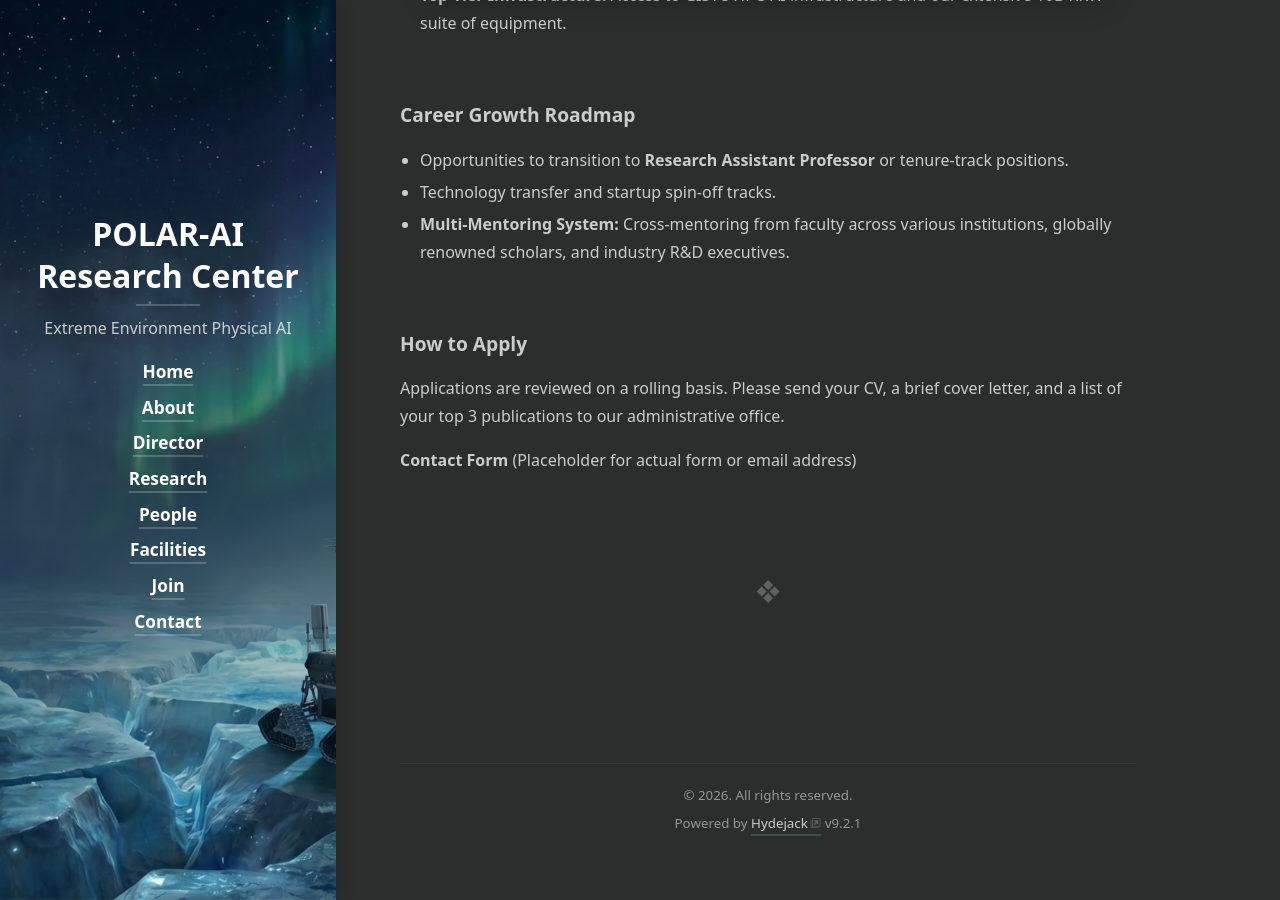
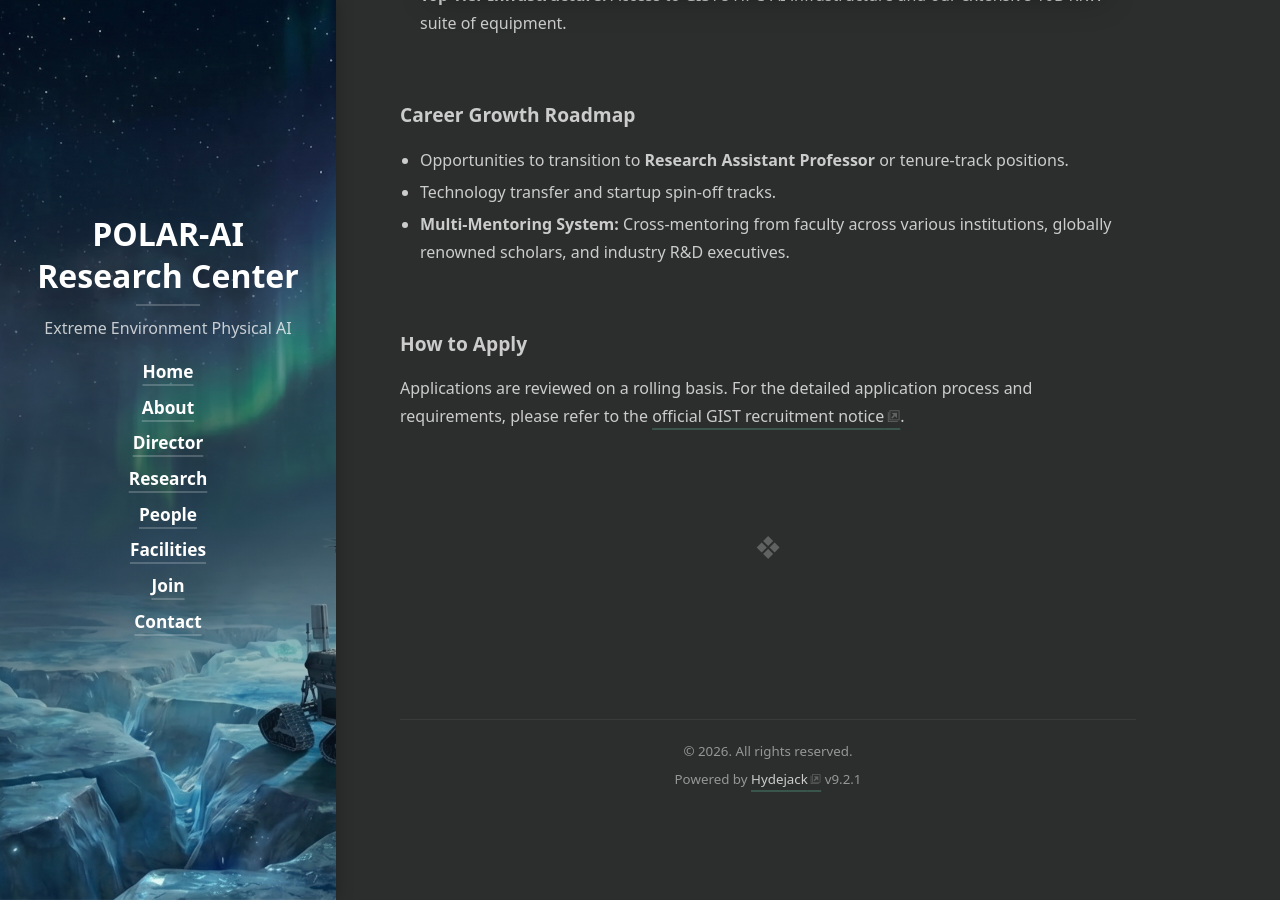
Before and after one commit to polar-ai-gist/polar-ai-gist.github.io, a Jekyll site: the page built from join.md, in a window 1280 px wide and 900 px high, scrolled down 1353 px. Built offline with Jekyll 4.4.1, drawn with Linux system fonts in a browser that asks for light colours; cached includes are drawn as plain includes; some web fonts are replaced.

Commit message:
updated join

```diff
--- a/join.md
+++ b/join.md
@@ -40,6 +40,4 @@ We are looking for experts in:
 *   **Multi-Mentoring System:** Cross-mentoring from faculty across various institutions, globally renowned scholars, and industry R&D executives.
 
 ### How to Apply
-Applications are reviewed on a rolling basis. Please send your CV, a brief cover letter, and a list of your top 3 publications to our administrative office.
-
-**Contact Form** (Placeholder for actual form or email address)
+Applications are reviewed on a rolling basis. For the detailed application process and requirements, please refer to the [official GIST recruitment notice](https://www.gist.ac.kr/kr/html/sub06/060103.html?mode=V&no=221383).
```
Also changed, not shown: 1 other file.
